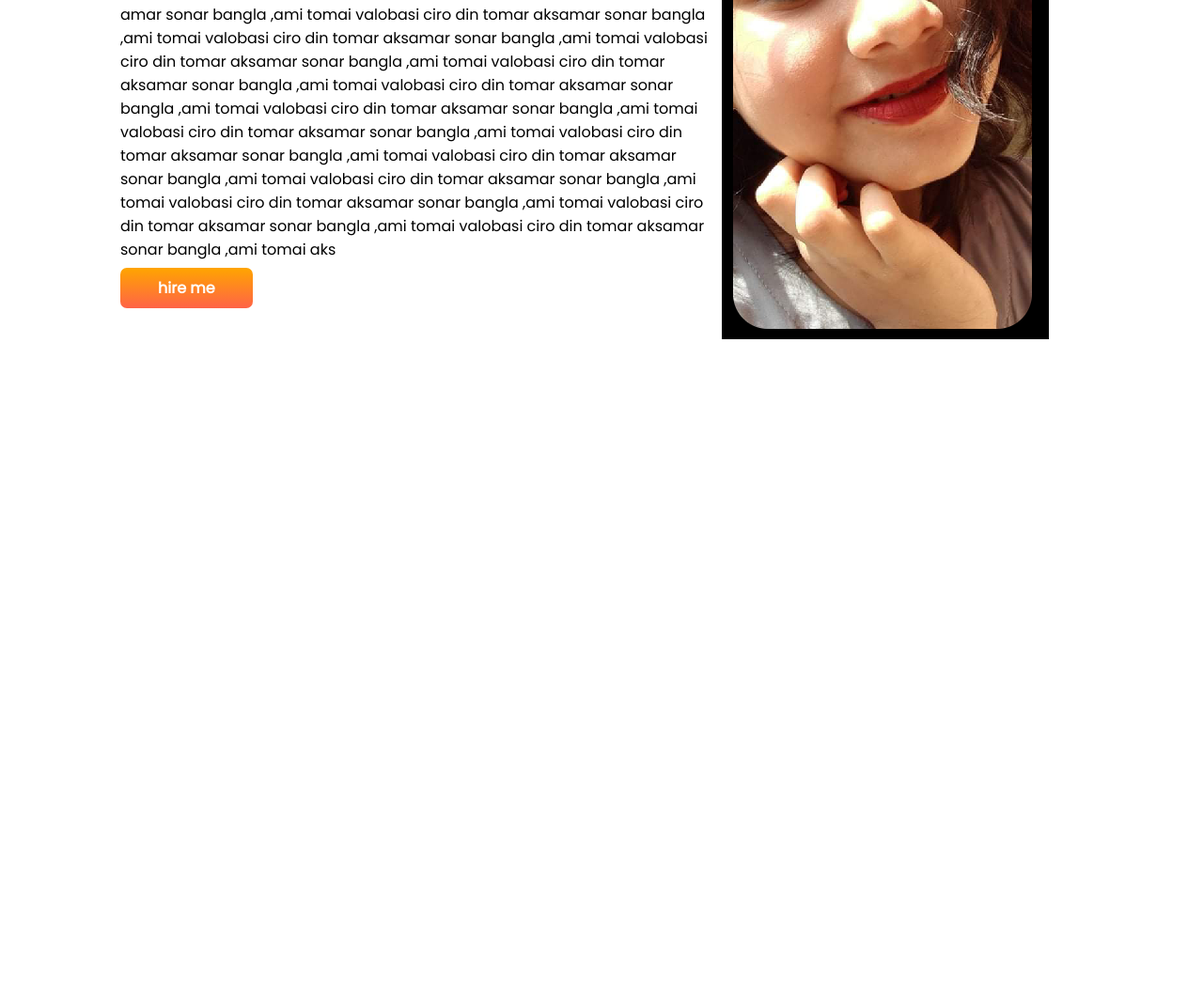
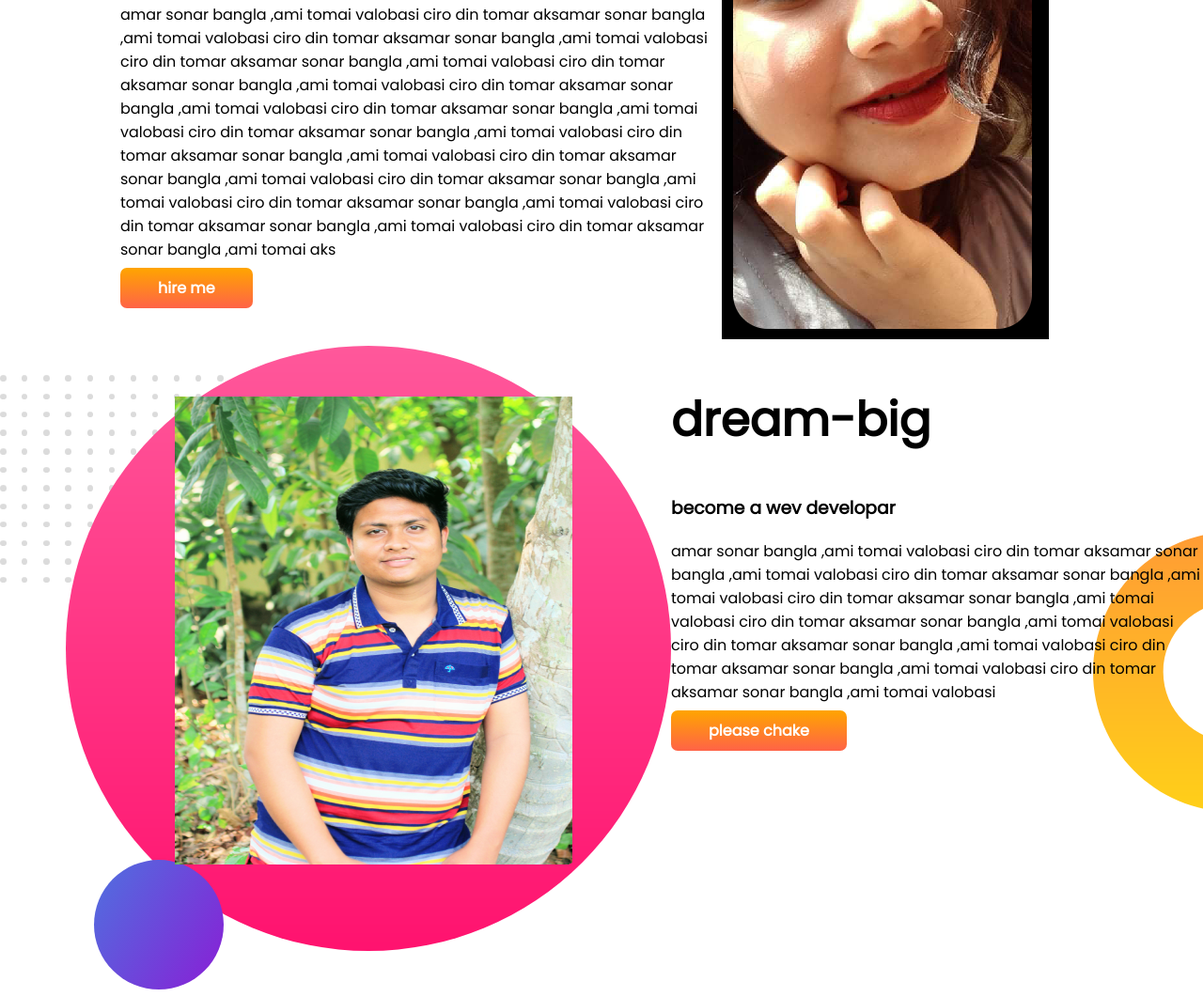
Before and after one commit to abdon2007/developer-portfolio, a plain HTML site: page index.html in a window 1280 px wide. Shown: the part 319-1380 px from the top of the page at 94% size. Before the commit the page ends 800 px from the top, so only its background shows below. Drawn offline with Linux system fonts and the light colour scheme.

Commit message:
dream added

```diff
--- a/index.html
+++ b/index.html
@@ -31,6 +31,27 @@
         <div><img src="images/my love.png" alt=""></div>
 
     </section>
+    <section class="dream-big">
+        <div>
+            <img src="images/my-bg2.png" alt="">
+        </div>
+        <div>
+            <h1>dream-big</h1>
+            <h3>become a wev developar</h3>
+            <p>amar sonar bangla ,ami tomai valobasi ciro din tomar aksamar sonar bangla ,ami tomai valobasi ciro din
+                tomar
+                aksamar sonar bangla ,ami tomai valobasi ciro din tomar aksamar sonar bangla ,ami tomai valobasi ciro
+                din
+                tomar aksamar sonar bangla ,ami tomai valobasi ciro din tomar aksamar sonar bangla ,ami tomai valobasi
+                ciro
+                din tomar aksamar sonar bangla ,ami tomai valobasi ciro din tomar aksamar sonar bangla ,ami tomai
+                valobasi
+            </p>
+            <a class="link-button" target="_blank" href="https://www.linkedin.com/jobs/">please chake</a>
+
+        </div>
+
+    </section>
 
 
 </body>
--- a/style.css
+++ b/style.css
@@ -30,3 +30,8 @@ section{
 .top-banner{
     background-image: url(images/top-banner.png);background-repeat: no-repeat;
 }
+.dream-big{
+    background-image: url(images/dream-bg.png);
+    background-repeat: no-repeat;
+    background-position: right;
+}
```
